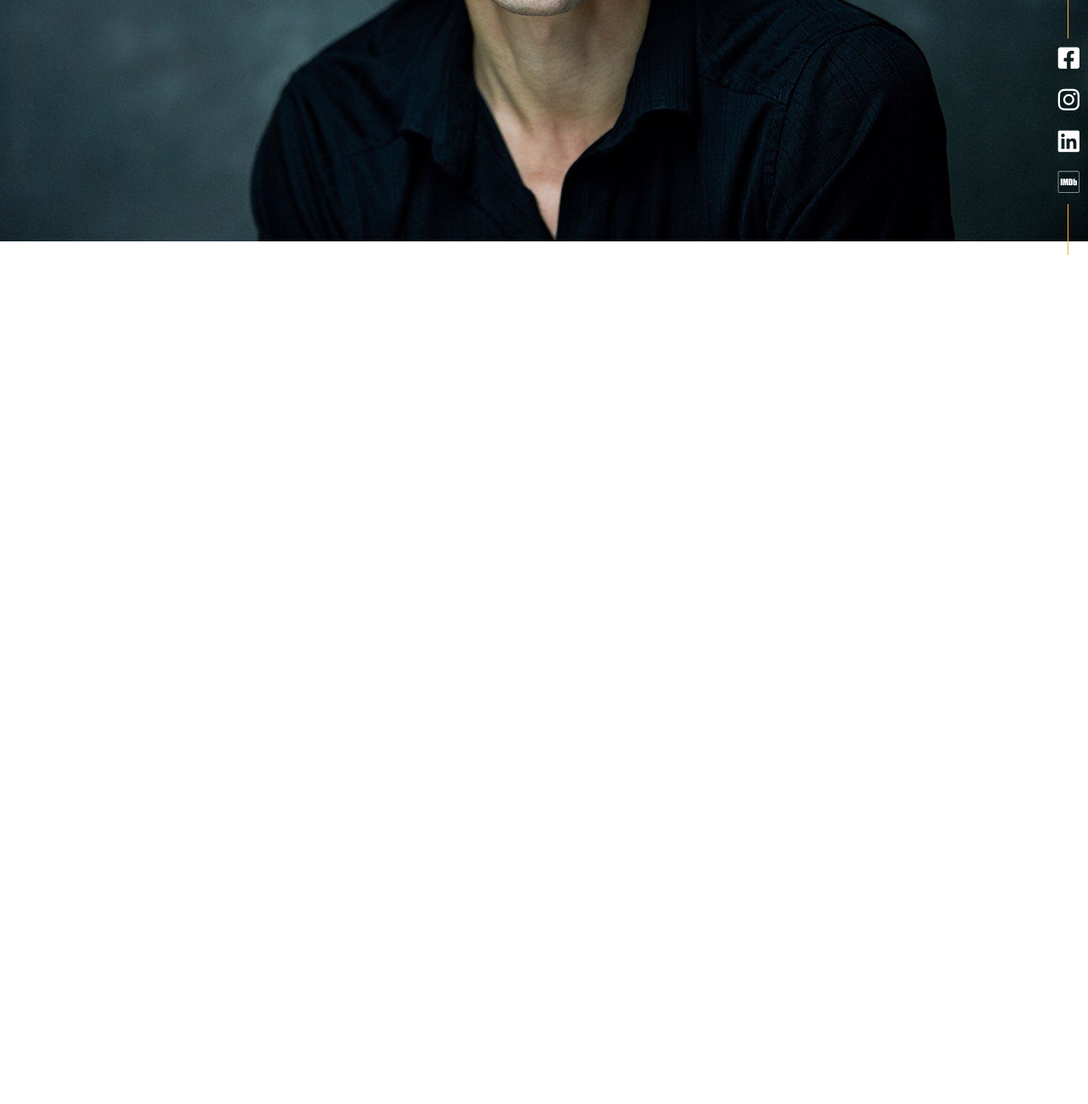
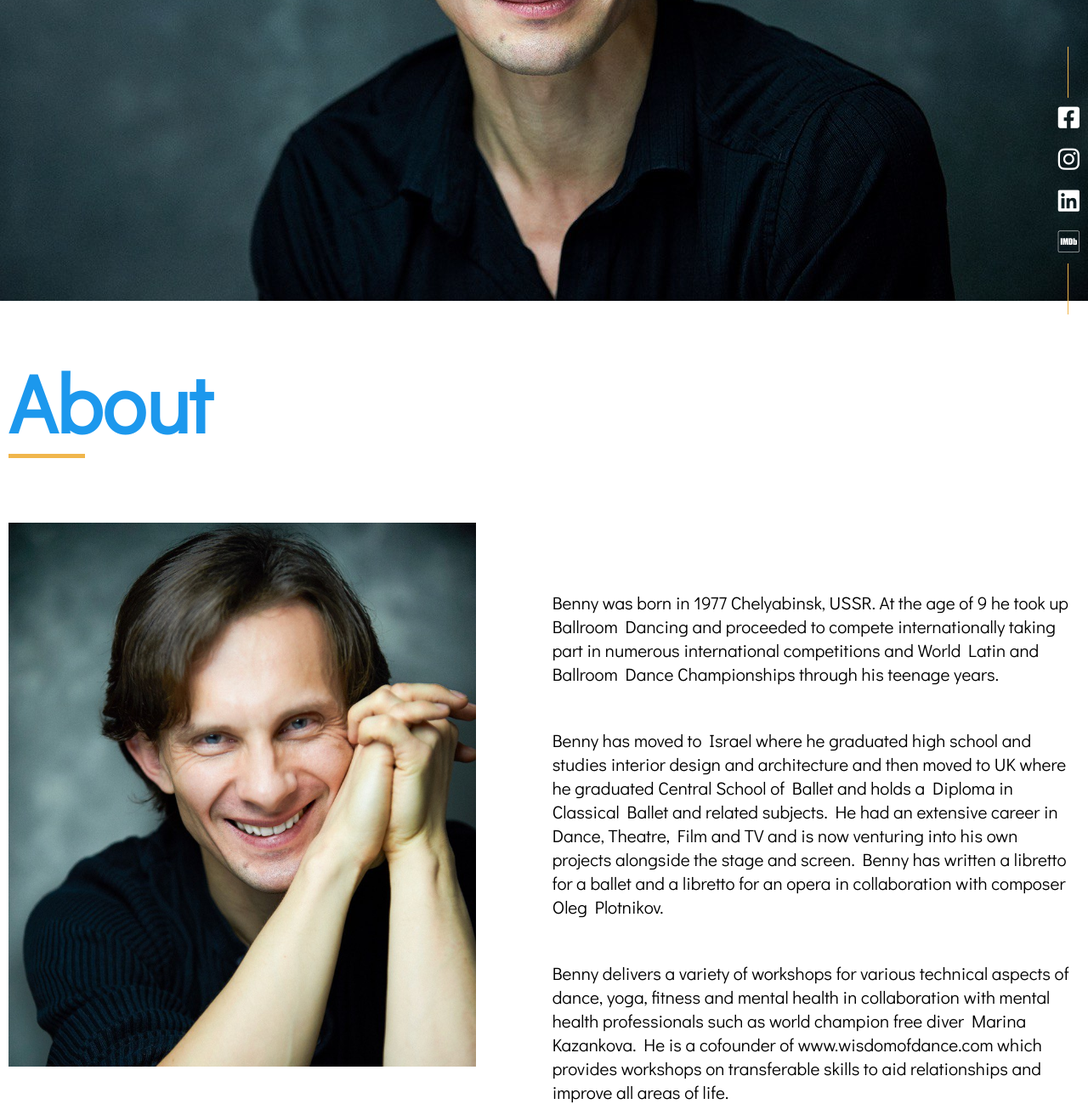
Before and after one commit to melloffon/bennyMaslov, a plain HTML site: page index.html in a window 1280 px wide. Shown: the part 516-1815 px from the top of the page at 85% size. Before the commit the page ends 816 px from the top, so only its background shows below. Drawn offline with Linux system fonts and the light colour scheme.

Commit message:
add section about

```diff
--- a/css/style.css
+++ b/css/style.css
@@ -29,6 +29,21 @@ a{
   color: #000;
 }
 
+.title{
+  font-size: 6rem;
+  color: var(--main-color);
+  position: relative;
+}
+
+.title::after{
+  content: '';
+  position: absolute;
+  width: 90px;
+  height: 5px;
+  background-color: var(--second-color);
+  bottom: -4px;
+  left: 0;
+}
 
 
 /* font-family: 'Roboto Condensed', sans-serif; */
@@ -44,7 +59,6 @@ a{
 /* Header section */
 
 .header {
-  position: fixed;
   width: 100%;
   top: 0;
   left: 0;
@@ -103,9 +117,9 @@ a{
 }
 
 .header__link {
-  color: var(--second-color);
+  color: #000;
   text-transform: uppercase;
-  font-size: 17px;
+  font-size: 18px;
   text-decoration: none;
   font-weight: 300;
 }
@@ -220,7 +234,42 @@ a{
 }
 
 
+/* About section */
 
+.about{
+  padding-top: 7vh;
+}
+
+.about__inner{
+
+}
+
+.about__content{
+  display: flex;
+  justify-content: space-between;
+  gap: 90px;
+}
+
+.about__content{
+  padding-top:10vh;
+}
+
+.about__img{
+  width: 80vw;
+  height: 80vh;
+  object-fit: cover;
+
+}
+
+.about__text{
+  padding-top: 10vh;
+  font-size: 1.3rem;
+}
+
+.about__text span{
+  padding-top: 50px;
+  display: block;
+}
 
 
 
--- a/index.html
+++ b/index.html
@@ -50,7 +50,6 @@
       <div class="hero__inner">
         <h1 class="hero__title">Benny<span>Maslov</span></h1>
         <p class="hero__sub-title">Actor</p>
-
         <ul class="hero__social-list">
           <li class="hero__social-item">
             <a class="hero__social-link" href="#"><i class="fa-brands fa-square-facebook"></i></a>
@@ -65,10 +64,44 @@
             <a class="hero__social-link" href="#"><i class="fa-brands fa-imdb"></i></a>
           </li>
         </ul>
+      </div>
+    </div>
+  </section>
+  <div class="about">
+    <div class="container">
+      <div class="about__inner">
+        <h2 class="about__title title">About</h2>
+        <div class="about__content">
+          <img class="about__img" src="./images/about-bg.jpg" alt="about-bg">
+          <p class="about__text">
+            Benny was born in 1977 Chelyabinsk, USSR. At the age of 9 he took up Ballroom
+            Dancing and proceeded to compete internationally taking part in numerous
+            international competitions and World Latin and Ballroom Dance Championships
+            through his teenage years.
+          <span>
+            Benny has moved to Israel where he graduated high school
+            and studies interior design and architecture and then moved to UK where he
+            graduated Central School of Ballet and holds a Diploma in Classical Ballet and related
+            subjects. He had an extensive career in Dance, Theatre, Film and TV and is now
+            venturing into his own projects alongside the stage and screen. Benny has written a
+            libretto for a ballet and a libretto for an opera in collaboration with composer Oleg
+            Plotnikov.
+          </span>
+          <span>
+            Benny delivers a variety of workshops for various technical aspects of dance,
+            yoga, fitness and mental health in collaboration with mental health professionals such
+            as world champion free diver Marina Kazankova. He is a cofounder of
+            www.wisdomofdance.com which provides workshops on transferable skills to aid
+            relationships and improve all areas of life.
+          </span>
+
+          </p>
+
+        </div>
 
       </div>
     </div>
-  </section>
+  </div>
 
 </div>
 
```
Also changed, not shown: images/about-bg.jpg (added).
